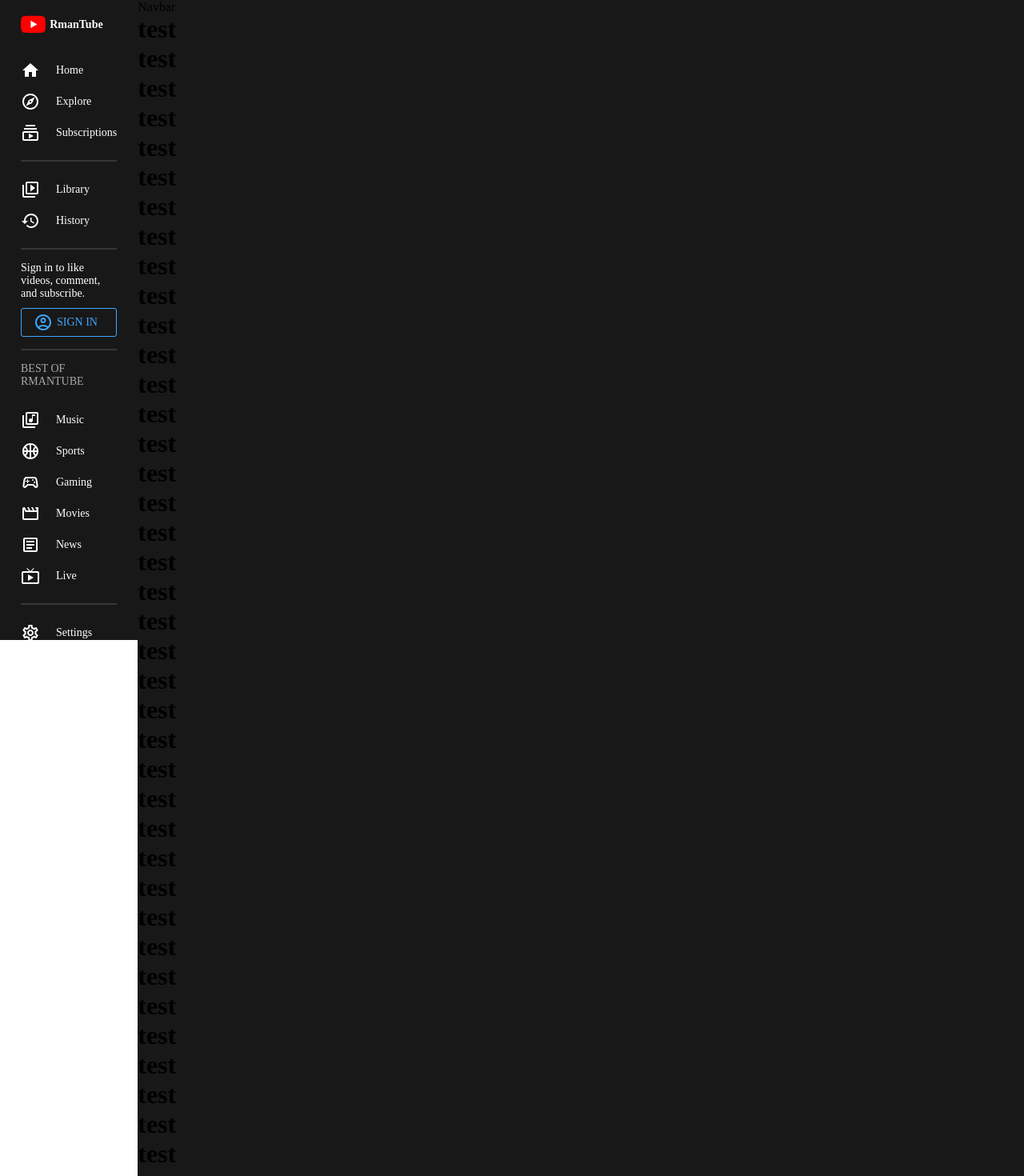
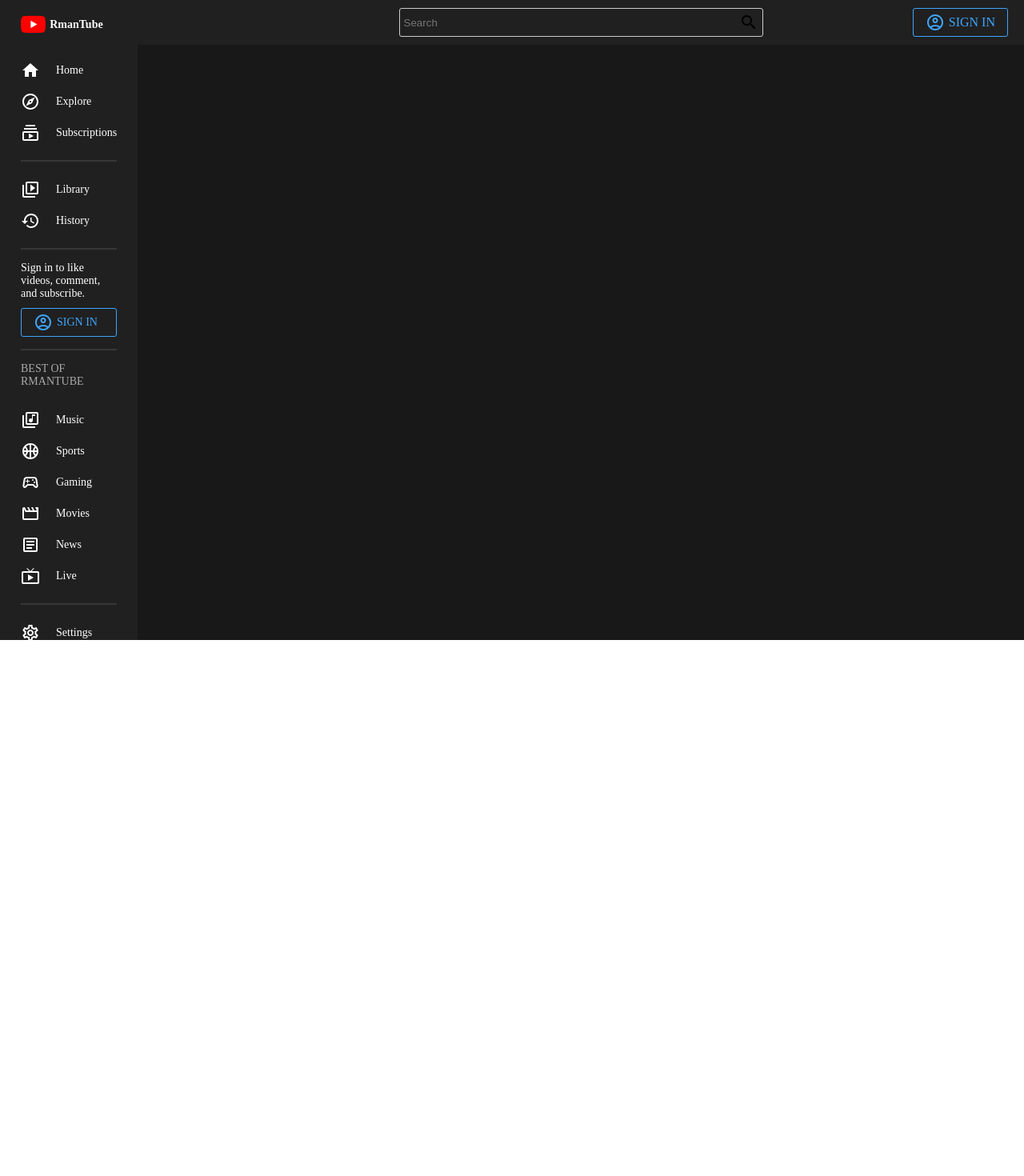
Before and after one commit to Arman-Kabir/video-sharing-client, a React (Vite) app: page / in a window 1280 px wide. Shown: the top 1470 px of the page at 80% size. After the commit the page ends 945 px from the top, so only its background shows below. Built offline with nearby package versions, Linux system fonts and the light colour scheme.

Commit message:
navbar done

```diff
--- a/src/App.jsx
+++ b/src/App.jsx
@@ -22,50 +22,7 @@
         <Main>
           <Navbar></Navbar>
           <Wrapper>
-            <h1>test</h1>
-            <h1>test</h1>
-            <h1>test</h1>
-            <h1>test</h1>
-            <h1>test</h1>
-            <h1>test</h1>
-            <h1>test</h1>
-            <h1>test</h1>
-            <h1>test</h1>
-            <h1>test</h1>
-            <h1>test</h1>
-            <h1>test</h1>
-            <h1>test</h1>
-            <h1>test</h1>
-            <h1>test</h1>
-            <h1>test</h1>
-            <h1>test</h1>
-            <h1>test</h1>
-            <h1>test</h1>
-            <h1>test</h1>
-            <h1>test</h1>
-            <h1>test</h1>
-            <h1>test</h1>
-            <h1>test</h1>
-            <h1>test</h1>
-            <h1>test</h1>
-            <h1>test</h1>
-            <h1>test</h1>
-            <h1>test</h1>
-            <h1>test</h1>
-            <h1>test</h1>
-            <h1>test</h1>
-            <h1>test</h1>
-            <h1>test</h1>
-            <h1>test</h1>
-            <h1>test</h1>
-            <h1>test</h1>
-            <h1>test</h1>
-            <h1>test</h1>
-            <h1>test</h1>
-            <h1>test</h1>
-            <h1>test</h1>
-            <h1>test</h1>
-            <h1>test</h1>
+
           </Wrapper>
         </Main>
       </Container>
--- a/src/components/Menu.jsx
+++ b/src/components/Menu.jsx
@@ -20,7 +20,7 @@
 const Container = styled.div`
   flex: 1;
   /* background-color: #202020; */
-  background-color: ${({ theme }) => theme.bg};
+  background-color: ${({ theme }) => theme.bgLighter};
   height: 100vh;
   color: ${({ theme }) => theme.text};
   font-size: 14px;
--- a/src/components/Navbar.jsx
+++ b/src/components/Navbar.jsx
@@ -1,8 +1,70 @@
+import styled from "styled-components";
+import AccountCircleOutlinedIcon from "@mui/icons-material/AccountCircleOutlined";
+import SearchOutlinedIcon from "@mui/icons-material/SearchOutlined";
+
+const Container = styled.div`
+  position: sticky;
+  top: 0;
+  background-color: ${({ theme }) => theme.bgLighter};
+  height: 56px;
+`;
+const Wrapper = styled.div`
+  display: flex;
+  align-items: center;
+  justify-content: flex-end;
+  height: 100%;
+  padding: 0px 20px;
+  position: relative;
+`;
+const Search = styled.div`
+  width: 40%;
+  position: absolute;
+  left: 0;
+  right: 0;
+  margin: auto;
+  /* background-color: red; */
+  display: flex;
+  align-items: center;
+  justify-content: space-between;
+  padding: 5px;
+  border: 1px solid #ccc;
+  border-radius: 3px;
+`;
+
+const Input = styled.input`
+  border: none;
+  background-color: transparent;
+`;
+
+const Button = styled.div`
+  padding: 5px 15px;
+  background-color: transparent;
+  border: 1px solid #3ea6ff;
+  color: #3ea6ff;
+  border-radius: 3px;
+  font-weight: 500;
+  /* margin-top: 10px; */
+  cursor: pointer;
+  display: flex;
+  align-items: center;
+  gap: 5px;
+`;
 
 const Navbar = () => {
   return (
-    <div>Navbar</div>
-  )
-}
+    <Container>
+      <Wrapper>
+        <Search>
+          <Input placeholder="Search"></Input>
+          <SearchOutlinedIcon></SearchOutlinedIcon>
+        </Search>
+        <Button>
+          <AccountCircleOutlinedIcon />
+          SIGN IN
+        </Button>
+      </Wrapper>
+    </Container>
+  );
+};
 
-export default Navbar
+export default Navbar;
```
